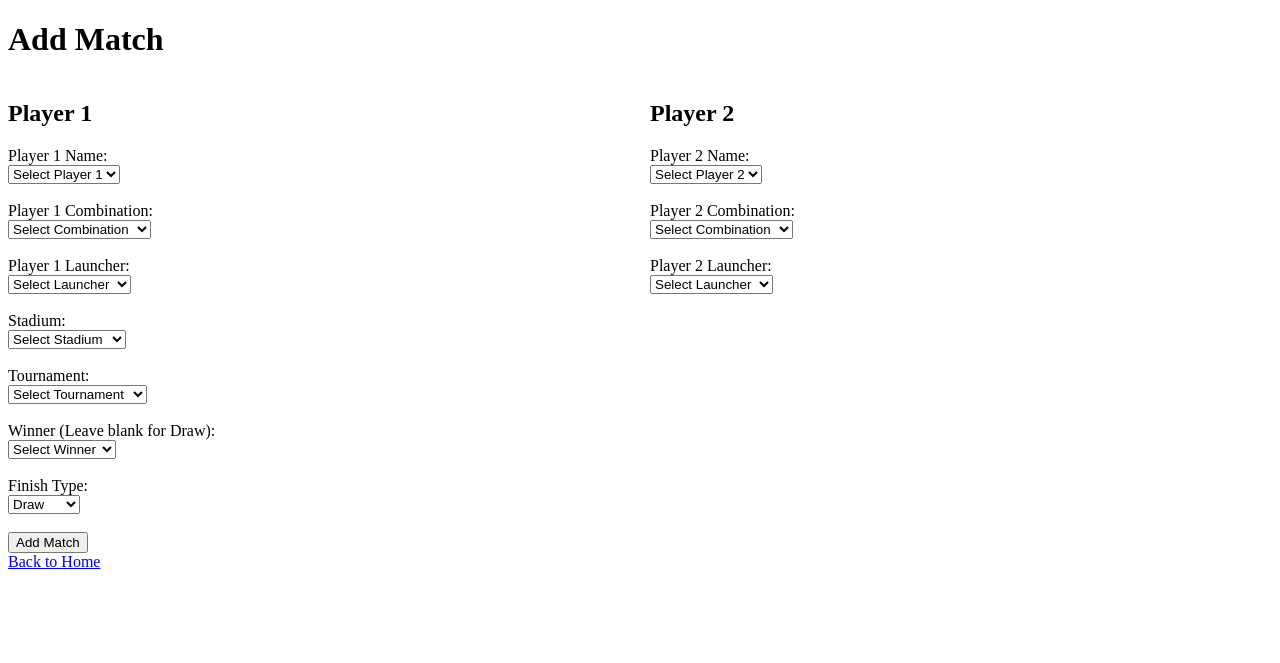
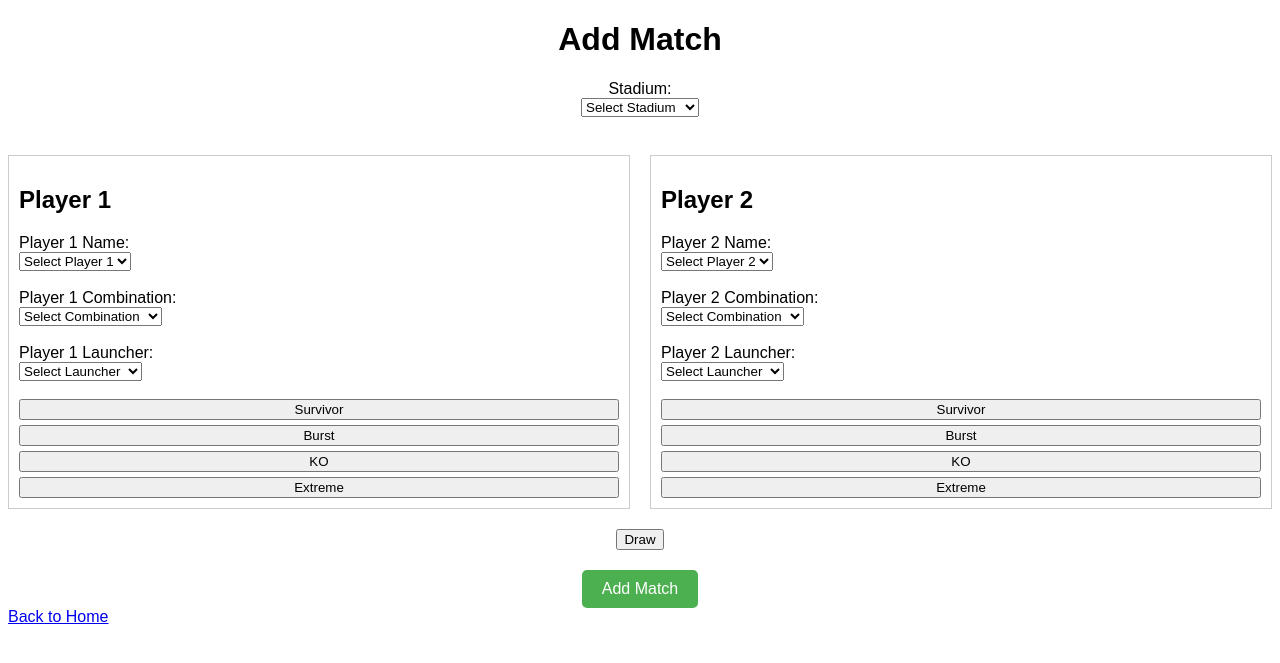
Before and after one commit to wbmccrea/Beyblade-X-Tracking-System, a Python web app: template app/templates/add_match.html in a window 1280 px wide. Shown: the top 663 px of the page. Run offline with Jinja, Linux system fonts and the light colour scheme; the template is opened without the code that fills it: most values are stand-ins (such as "Sample title", 1, 10 or a date in 2020).

Commit message:
add match updates

```diff
--- a/app/templates/add_match.html
+++ b/app/templates/add_match.html
@@ -3,12 +3,60 @@
 <head>
     <title>Add Match</title>
     <style>
+        body {
+            font-family: sans-serif;
+        }
+
+        h1 {
+            text-align: center;
+        }
+
         .container {
             display: flex;
             gap: 20px;
+            margin-bottom: 20px; /* Space below the player columns */
         }
+
         .column {
             flex: 1;
+            border: 1px solid #ccc; /* Add borders to columns */
+            padding: 10px;        /* Add padding within columns */
+        }
+
+        .stadium-container {
+            text-align: center;
+            margin-bottom: 20px; /* Space below stadium select */
+        }
+
+        .outcome-buttons {
+            display: flex;
+            flex-direction: column; /* Stack buttons vertically */
+            gap: 5px; /* Space between buttons */
+            align-items: stretch;
+        }
+        .outcome-container{
+            display: flex;
+            gap: 20px;
+            margin-bottom: 20px;
+        }
+        .draw-container {
+            text-align: center;
+            margin-bottom: 20px;
+        }
+
+        .submit-container {
+            text-align: center;
+        }
+        .submit-container input[type="submit"]{
+            padding: 10px 20px; /* Add padding to the links */
+            background-color: #4CAF50; /* Green */
+            border: none;
+            color: white;
+            text-align: center;
+            text-decoration: none;
+            display: inline-block;
+            font-size: 16px;
+            border-radius: 5px; /* Rounded corners */
         }
     </style>
 </head>
@@ -16,10 +64,20 @@
     <h1>Add Match</h1>
 
     {% if message %}
-        <p style="color: green;">{{ message }}</p>
+        <p style="color: green; text-align: center;">{{ message }}</p>
     {% endif %}
 
     <form method="POST">
+        <div class="stadium-container">
+            <label for="stadium_name">Stadium:</label><br>
+            <select id="stadium_name" name="stadium_name" required>
+                <option value="">Select Stadium</option>
+                {% for stadium in stadiums %}
+                <option value="{{ stadium['stadium_name'] }}" {% if stadium['stadium_name'] == stadium_selected %}selected{% endif %}>{{ stadium['stadium_name'] }}</option>
+                {% endfor %}
+            </select><br><br>
+        </div>
+
         <div class="container">
             <div class="column">
                 <h2>Player 1</h2>
@@ -46,6 +104,12 @@
                     <option value="{{ launcher['launcher_name'] }}" {% if launcher['launcher_name'] == p1_launcher_selected %}selected{% endif %}>{{ launcher['launcher_name'] }}</option>
                     {% endfor %}
                 </select><br><br>
+                <div class="outcome-buttons">
+                    <button type="submit" name="finish_type" value="Survivor" name="winner_name" value="{{ player1_selected }}">Survivor</button>
+                    <button type="submit" name="finish_type" value="Burst" name="winner_name" value="{{ player1_selected }}">Burst</button>
+                    <button type="submit" name="finish_type" value="KO" name="winner_name" value="{{ player1_selected }}">KO</button>
+                    <button type="submit" name="finish_type" value="Extreme" name="winner_name" value="{{ player1_selected }}">Extreme</button>
+                </div>
             </div>
             <div class="column">
                 <h2>Player 2</h2>
@@ -72,43 +136,20 @@
                     <option value="{{ launcher['launcher_name'] }}" {% if launcher['launcher_name'] == p2_launcher_selected %}selected{% endif %}>{{ launcher['launcher_name'] }}</option>
                     {% endfor %}
                 </select><br><br>
+                <div class="outcome-buttons">
+                    <button type="submit" name="finish_type" value="Survivor" name="winner_name" value="{{ player2_selected }}">Survivor</button>
+                    <button type="submit" name="finish_type" value="Burst" name="winner_name" value="{{ player2_selected }}">Burst</button>
+                    <button type="submit" name="finish_type" value="KO" name="winner_name" value="{{ player2_selected }}">KO</button>
+                    <button type="submit" name="finish_type" value="Extreme" name="winner_name" value="{{ player2_selected }}">Extreme</button>
+                </div>
             </div>
         </div>
-
-        <label for="stadium_name">Stadium:</label><br> <!-—Added Stadium Select-->
-        <select id="stadium_name" name="stadium_name" required>
-            <option value="">Select Stadium</option>
-            {% for stadium in stadiums %}
-            <option value="{{ stadium['stadium_name'] }}" {% if stadium['stadium_name'] == stadium_selected %}selected{% endif %}>{{ stadium['stadium_name'] }}</option>
-            {% endfor %}
-        </select><br><br>
-
-        <label for="tournament_id">Tournament:</label><br>
-        <select id="tournament_id" name="tournament_id">
-            <option value="">Select Tournament</option>
-            {% for tournament in tournaments %}
-                <option value="{{ tournament['tournament_id'] }}" {% if tournament['tournament_id'] == tournament_selected %}selected{% endif %}>{{ tournament['tournament_name'] }}</option>
-            {% endfor %}
-        </select><br><br>
-
-        <label for="winner_name">Winner (Leave blank for Draw):</label><br>
-        <select id="winner_name" name="winner_name">
-            <option value="">Select Winner</option>
-            {% for player in players %}
-            <option value="{{ player['player_name'] }}" {% if player['player_name'] == winner_selected %}selected{% endif %}>{{ player['player_name'] }}</option>
-            {% endfor %}
-        </select><br><br>
-
-        <label for="finish_type">Finish Type:</label><br>
-        <select id="finish_type" name="finish_type" required>
-            <option value="Draw" {% if finish_selected == "Draw"%}selected{% endif %}>Draw</option>
-            <option value="Survivor" {% if finish_selected == "Survivor"%}selected{% endif %}>Survivor</option>
-            <option value="KO" {% if finish_selected == "KO"%}selected{% endif %}>KO</option>
-            <option value="Burst" {% if finish_selected == "Burst"%}selected{% endif %}>Burst</option>
-            <option value="Extreme" {% if finish_selected == "Extreme"%}selected{% endif %}>Extreme</option>
-        </select><br><br>
-
-        <input type="submit" value="Add Match">
+        <div class="draw-container">
+            <button type="submit" name="finish_type" value="Draw">Draw</button>
+        </div>
+        <div class="submit-container">
+            <input type="submit" value="Add Match">
+        </div>
     </form>
         <a href="{{ url_for('index') }}">Back to Home</a>
 </body>
```
Also changed, not shown: app/app.py (+40 -37 lines).
